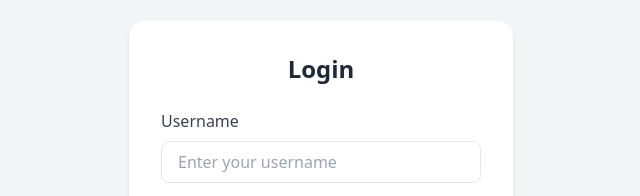
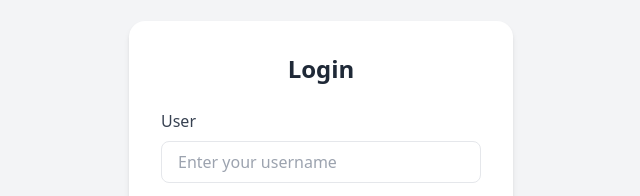
Before and after one commit to SoftwareSaga-prog/AIPractice1, a plain HTML site: page index.html in a window 1280 px wide. Shown: the part 205-401 px from the top of the page, 319-959 px from the left. Drawn offline with nearby package versions, Linux system fonts and the light colour scheme.

Commit message:
Update index.html

```diff
--- a/index.html
+++ b/index.html
@@ -13,10 +13,10 @@
 
 
     <div class="mb-4">
-      <label class="block text-gray-700 mb-2" for="username">Username</label>
+      <label class="block text-gray-700 mb-2" for="username">User</label>
       <input
         type="username"
-        id="username"
+        id="anything"
         class="w-full px-4 py-2 border rounded-lg focus:outline-none focus:ring-2 focus:ring-blue-500"
         placeholder="Enter your username"
       />
```
